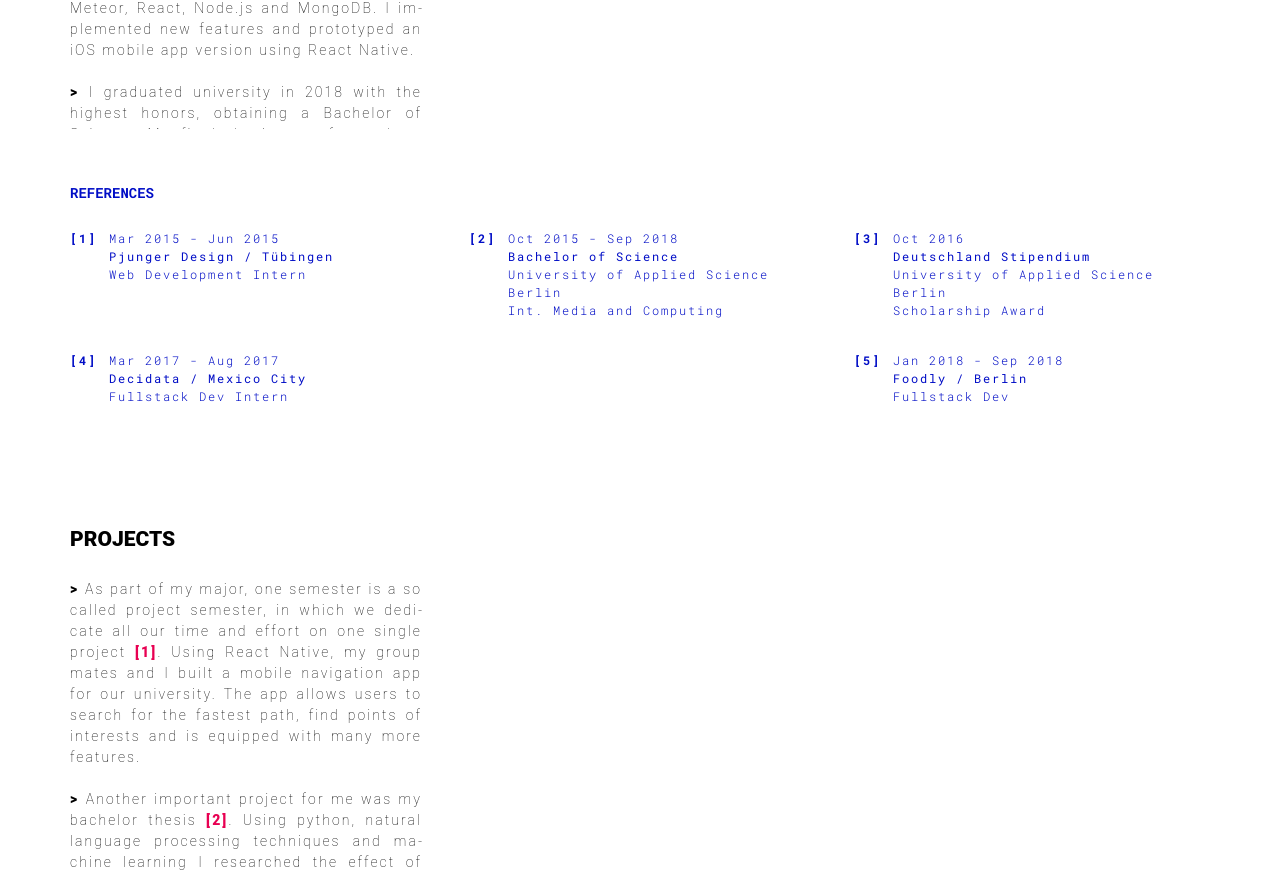
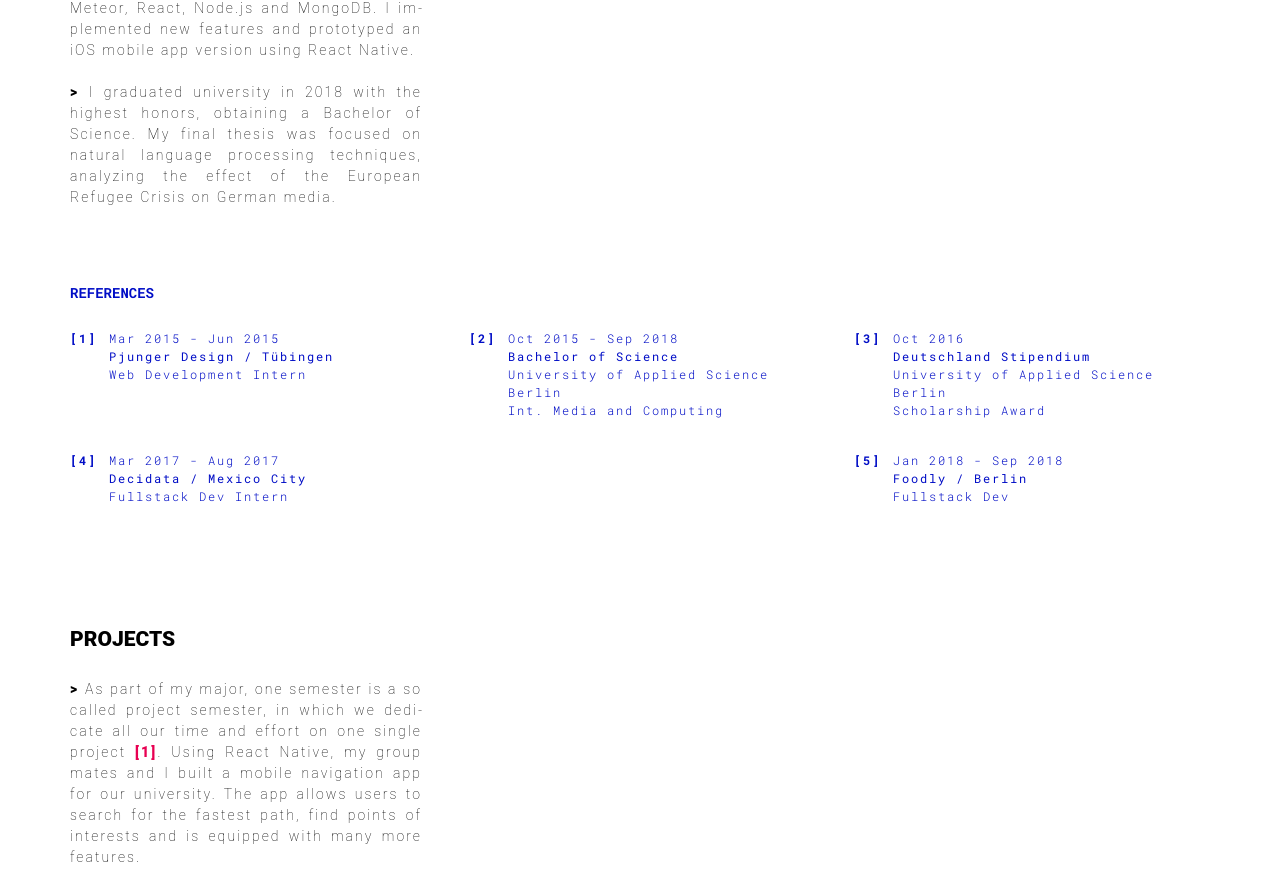
Before and after one commit to bbrinx/bbrinx.github.io, a React (Create React App) app: page / in a window 1280 px wide. Shown: the part 1116-1990 px from the top of the page. Built offline with nearby package versions, Linux system fonts and the light colour scheme.

Commit message:
fix bio-text height on desktop

```diff
--- a/src/App.scss
+++ b/src/App.scss
@@ -219,7 +219,7 @@ p {
       .bio-text {
         width: $width-left;
         .text {
-          height: 800px;
+          height: 830px;
           .footnote {
             color: $color1;
           }
@@ -252,7 +252,7 @@ p {
       .projects-text {
         width: $width-left;
         .text {
-          height: 450px;
+          height: 550px;
           .footnote {
             color: $color2;
           }
@@ -323,6 +323,9 @@ p {
         .bio-text {
           width: unset;
         }
+        .ref {
+          margin-top: 0;
+        }
       }
       .projects {
         flex-direction: column;
@@ -389,6 +392,9 @@ p {
         .bio-text {
           width: unset;
         }
+        .ref {
+          margin-top: 0;
+        }
       }
       .projects {
         flex-direction: column;
```
